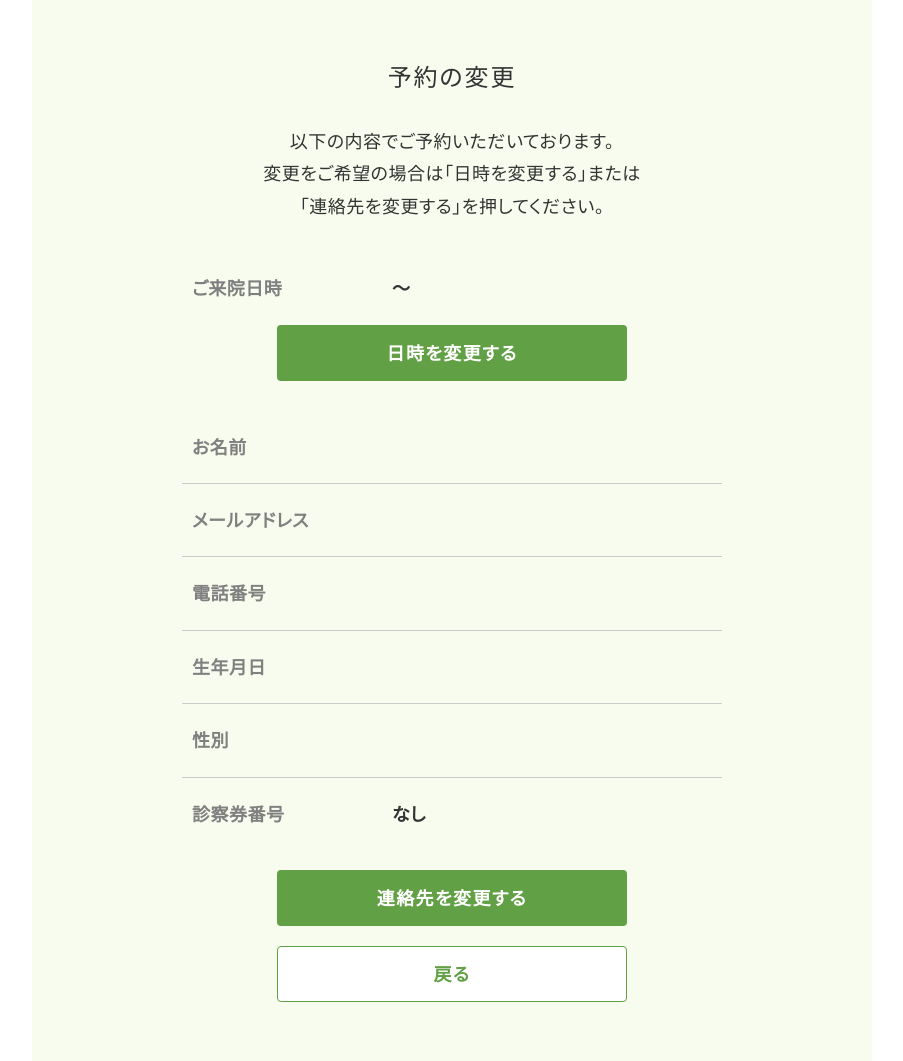
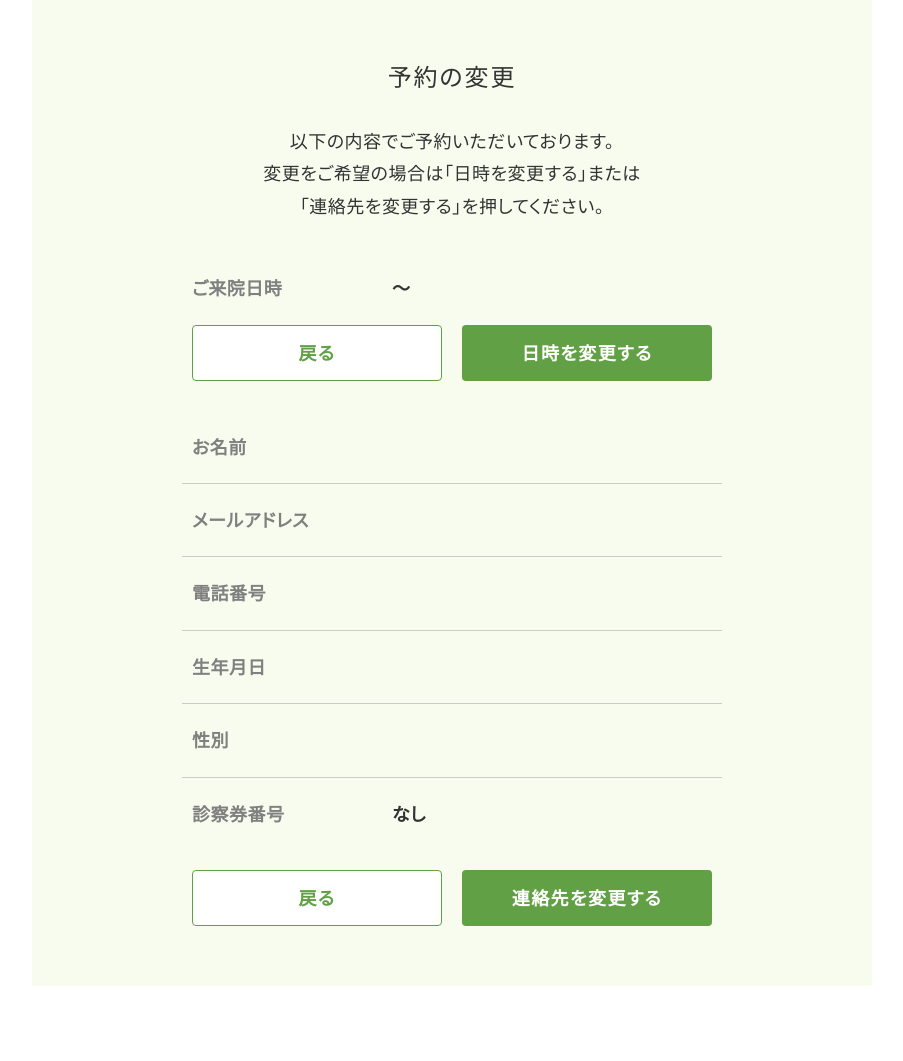
Before and after one commit to tomizawa0214/django-nagasaki-naika, a Django app: template app/templates/appointment_detail.html in a window 1280 px wide. Shown: the part 326-1387 px from the top of the page, without its empty margins (188-1091 px from the left). Run offline with Django 5.2, Linux system fonts and the light colour scheme; the template is opened without the code that fills it, so the values that code supplies are empty.

Commit message:
【予約確認】ボタンの配置を修正

```diff
--- a/app/templates/appointment_detail.html
+++ b/app/templates/appointment_detail.html
@@ -14,6 +14,7 @@
           </div>
         </dl>
         <div class="l-contents__button">
+          <a class="c-button c-button--secondary" href="{% url 'mypage' %}">戻る</a>
           <a class="c-button c-button--primary" href="{% url 'appointment_edit_datetime' appointment.id %}">日時を変更する</a>
         </div>
       </div>
@@ -44,9 +45,9 @@
             <dd class="c-text">{{ appointment.card_number|default:"なし" }}</dd>
           </div>
         </dl>
-        <div class="l-contents__button l-contents__button--vertical">
+        <div class="l-contents__button">
+          <a class="c-button c-button--secondary" href="{% url 'mypage' %}">戻る</a>
           <a class="c-button c-button--primary" href="{% url 'appointment_edit_contact' appointment.id %}">連絡先を変更する</a>
-          <a class="c-button c-button--secondary" href="{% url 'mypage' %}">戻る</a>
         </div>
       </div>
     </section>
```
